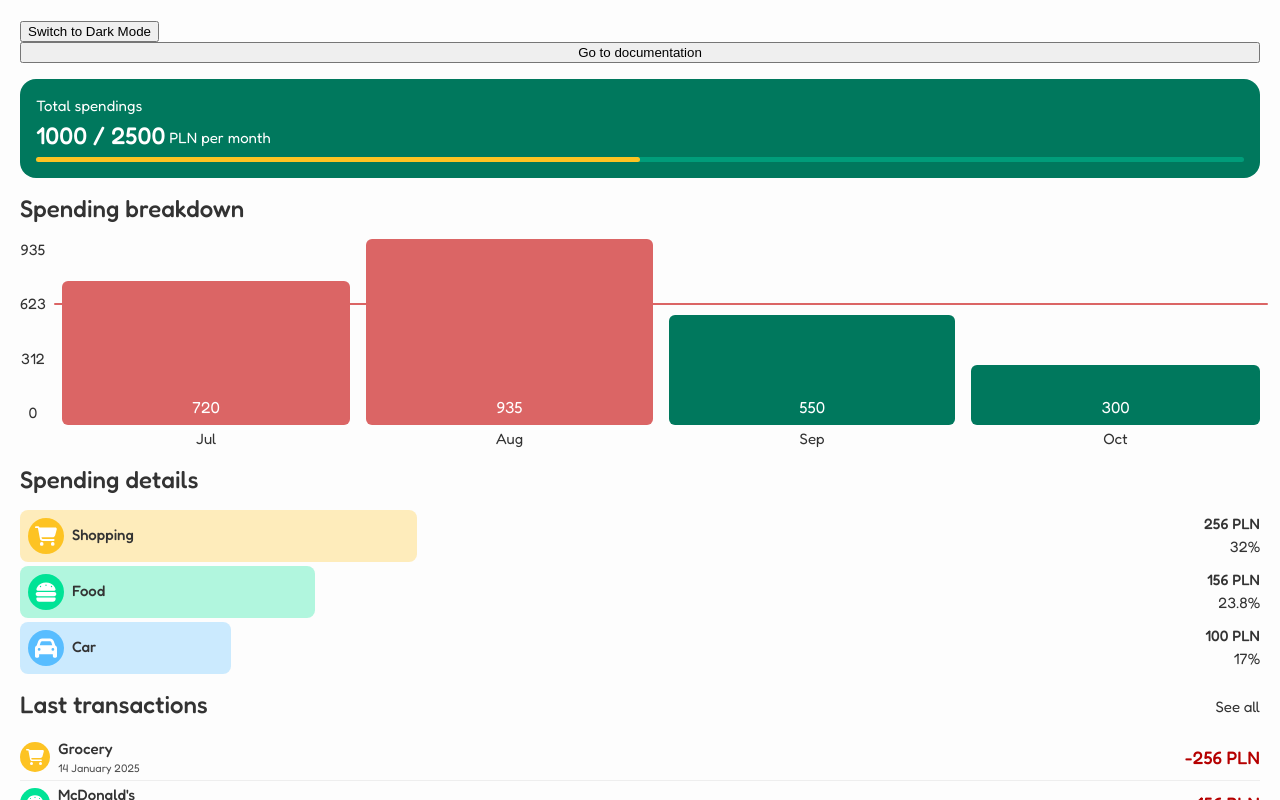
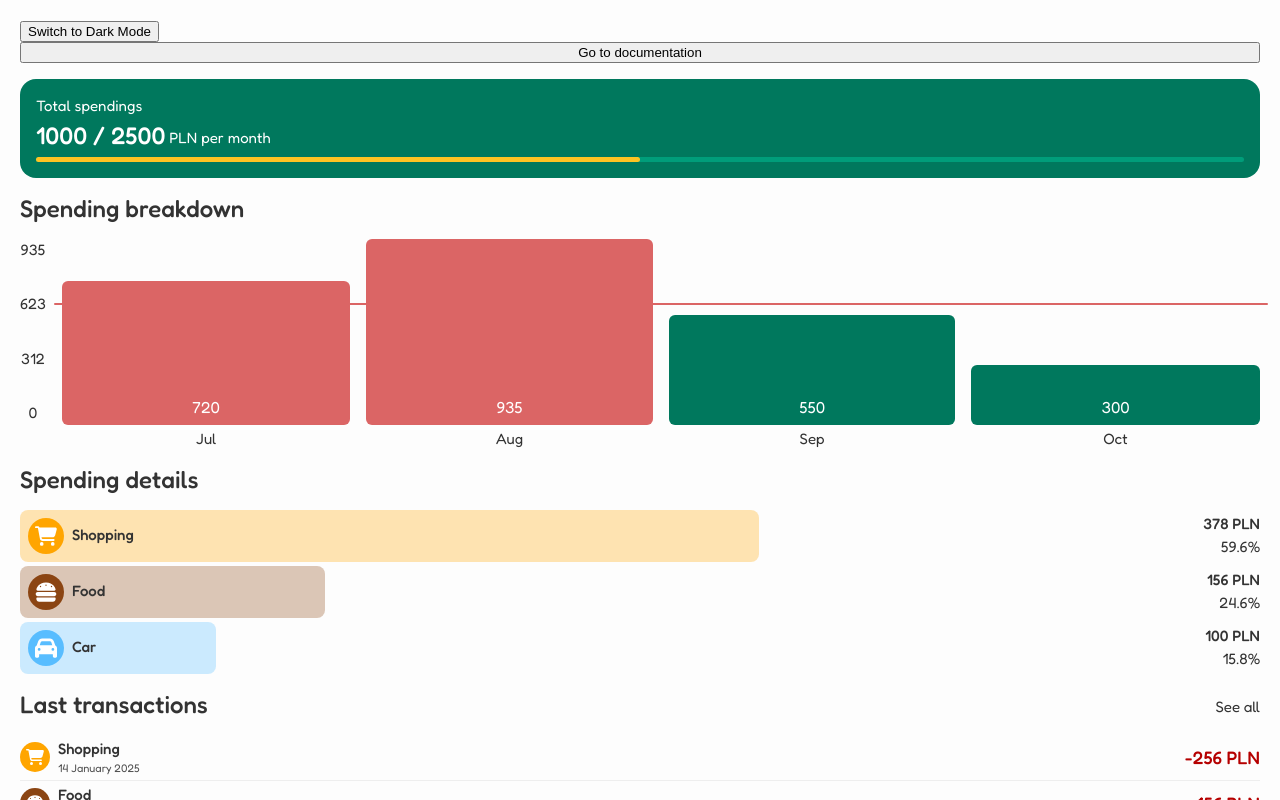
Before and after one commit to mateooosh/my-wallet, a React (Vite) app: page / in a window 1280 px wide. Built offline with nearby package versions, Linux system fonts and the light colour scheme.

Commit message:
render from variable

```diff
--- a/src/components/category-item/CategoryItem.tsx
+++ b/src/components/category-item/CategoryItem.tsx
@@ -1,18 +1,20 @@
-import { useTheme } from 'styled-components'
-import { useEffect, useState } from 'react'
+import { useEffect, useMemo, useState } from 'react'
 import { Flex } from '../styled/flexbox.ts'
 import { Body1, Body2 } from '../styled/fonts.ts'
+import { useSelector } from 'react-redux'
+import SettingsModel from '../../models/SettingsModel.ts'
 
 interface Props {
-  icon: string
   categoryName: string
-  amount: string
+  amount: number
   percentage: number
-  backgroundColor: string
 }
 
-export function CategoryItem({ icon, categoryName, amount, percentage, backgroundColor }: Props) {
-  const { theme } = useTheme()
+export function CategoryItem({ categoryName, amount, percentage }: Props) {
+  const currency = useSelector(state => state.currency)
+  const categoriesMap = useSelector(state => SettingsModel.getCategoriesMap(state.categories))
+  const icon: string = useMemo(() => categoriesMap[categoryName].icon, [categoriesMap, categoryName])
+  const backgroundColor: string = useMemo(() => categoriesMap[categoryName].color, [categoriesMap, categoryName])
 
   const [IconComponent, setIconComponent] = useState(null)
   const [animatedPercentage, setAnimatedPercentage] = useState(0)
@@ -46,7 +48,7 @@ export function CategoryItem({ icon, categoryName, amount, percentage, backgroun
         <Body1>{categoryName}</Body1>
       </Flex>
       <Flex $direction="column" $align="flex-end" style={{ zIndex: 2 }}>
-        <Body1>{amount}</Body1>
+        <Body1>{amount} {currency}</Body1>
         <Body2>{percentage}%</Body2>
       </Flex>
 
--- a/src/components/transaction-item/TransactionItem.tsx
+++ b/src/components/transaction-item/TransactionItem.tsx
@@ -4,18 +4,21 @@ import { Flex } from '../styled/flexbox.ts'
 import { Body1, Caption2, H3 } from '../styled/fonts.ts'
 import { formatValue } from '../../utils/utils.ts'
 import { useSelector } from 'react-redux'
+import SettingsModel from '../../models/SettingsModel.ts'
 
 interface Props {
-  icon: string
   categoryName: string
   amount: number
-  backgroundColor: string
   date: string
 }
 
-export function TransactionItem({ icon, categoryName, amount, backgroundColor, date }: Props) {
+export function TransactionItem({ categoryName, amount, date }: Props) {
   const { theme, font } = useTheme()
+
   const currency = useSelector(state => state.currency)
+  const categoriesMap = useSelector(state => SettingsModel.getCategoriesMap(state.categories))
+  const icon: string = useMemo(() => categoriesMap[categoryName].icon, [categoriesMap, categoryName])
+  const backgroundColor: string = useMemo(() => categoriesMap[categoryName].color, [categoriesMap, categoryName])
 
   const [IconComponent, setIconComponent] = useState(null)
 
--- /dev/null
+++ b/src/mocks/mocks.ts
@@ -0,0 +1,9 @@
+import TransactionModel from '../models/TransactionModel.ts'
+
+export const transactions: TransactionModel[] = [
+  new TransactionModel('Shopping', '14 January 2025', -256),
+  new TransactionModel('Food', '14 January 2025', -156),
+  new TransactionModel('Car', '13 January 2025', -100),
+  new TransactionModel('Salary', '13 January 2025', 3660),
+  new TransactionModel('Shopping', '13 January 2025', -122)
+]
--- a/src/models/SettingsModel.ts
+++ b/src/models/SettingsModel.ts
@@ -4,11 +4,17 @@ import * as _ from 'lodash'
 const defaultCategories: CategoryModel[] = [
   // new CategoryModel(1, 'Shopping', 'FaCartShopping', '#FDC323'),
   new CategoryModel(1, 'Shopping', 'FaCartShopping', '#FFA500'),
-  new CategoryModel(2, 'Food', 'FaBurger', '#00E396'),
+  new CategoryModel(2, 'Food', 'FaBurger', '#8B4513'),
   new CategoryModel(3, 'Car', 'FaCar', '#58BDFF'),
   new CategoryModel(4, 'Salary', 'FaWallet', '#FF4560'),
-  new CategoryModel(5, 'Health', 'FaHeartPulse', '#DC143C'),
-  new CategoryModel(6, 'Transport', 'FaBusSimple', '#FFD700')
+  new CategoryModel(5, 'Health', 'FaHeartPulse', '#20C997'),
+  new CategoryModel(6, 'Transport', 'FaBusSimple', '#FFD700'),
+  new CategoryModel(7, 'Love', 'FaHeart', '#DC143C')
+
+
+  // 00E396
+  // 2F4F4F
+  // 8B4513
 ]
 
 export default class SettingsModel {
--- a/src/models/TransactionModel.ts
+++ b/src/models/TransactionModel.ts
@@ -1,15 +1,11 @@
 export default class TransactionModel {
-  icon: string
   categoryName: string
   date: string
   amount: number
-  backgroundColor: string
 
-  constructor(icon: string, categoryName: string, date: string, amount: number, backgroundColor: string) {
-    this.icon = icon
+  constructor(categoryName: string, date: string, amount: number) {
     this.categoryName = categoryName
     this.date = date
     this.amount = amount
-    this.backgroundColor = backgroundColor
   }
 }
--- a/src/views/main/Main.tsx
+++ b/src/views/main/Main.tsx
@@ -7,6 +7,10 @@ import { CategoryItem } from '../../components/category-item/CategoryItem.tsx'
 import { TransactionItem } from '../../components/transaction-item/TransactionItem.tsx'
 import Documentation from '../documentation/Documentation.tsx'
 import { useNavigate } from 'react-router-dom'
+import { useMemo } from 'react'
+import { transactions } from '../../mocks/mocks.ts'
+import * as _ from 'lodash'
+import TransactionModel from '../../models/TransactionModel.ts'
 
 const dataSource = [
   {
@@ -35,6 +39,40 @@ function Main() {
     navigate('/documentation')
   }
 
+  const spendings: TransactionModel[] = useMemo(() => {
+    return _.filter(transactions, (transaction: TransactionModel): boolean => transaction.amount < 0)
+  }, [transactions])
+
+  const totalSpending: number = useMemo(() => {
+    return Math.abs(_.sumBy(spendings, 'amount'))
+  }, [spendings])
+
+  const spendingsByCategorySum = useMemo(() => {
+    const spendingsByCategory = _.reduce(spendings, (result: any, spending: TransactionModel): any => {
+      if (!result[spending.categoryName]) {
+        result[spending.categoryName] = []
+      }
+
+      result[spending.categoryName].push(spending)
+
+      return result
+    }, {})
+
+    return _.mapValues(spendingsByCategory, (categorySpendings: TransactionModel[]) => {
+      return Math.abs(_.sumBy(categorySpendings, 'amount'))
+    })
+  }, [spendings])
+
+  const spendingDetails = useMemo(() => {
+    return _.reverse(_.sortBy(_.map(_.keys(spendingsByCategorySum), (categoryName) => {
+      return {
+        categoryName,
+        amount: spendingsByCategorySum[categoryName],
+        percentage: _.round(spendingsByCategorySum[categoryName] / totalSpending * 100, 1)
+      }
+    }), 'amount'))
+  }, [spendingsByCategorySum, totalSpending])
+
   return (
     <Flex $direction="column" $gap="16px">
       <button onClick={goToDocumentation}>Go to documentation</button>
@@ -49,9 +87,10 @@ function Main() {
 
       <H1>Spending details</H1>
       <Flex $direction="column" $gap="4px">
-        <CategoryItem icon="FaCartShopping" categoryName="Shopping" amount="256 PLN" percentage="32" backgroundColor="#FDC323"/>
-        <CategoryItem icon="FaBurger" categoryName="Food" amount="156 PLN" percentage="23.8" backgroundColor="#00E396"/>
-        <CategoryItem icon="FaCar" categoryName="Car" amount="100 PLN" percentage="17" backgroundColor="#58BDFF"/>
+        {spendingDetails.map((detail, key) =>
+          <CategoryItem key={key} categoryName={detail.categoryName} amount={detail.amount}
+                        percentage={detail.percentage}/>
+        )}
       </Flex>
 
       <Flex $align="flex-end">
@@ -61,10 +100,9 @@ function Main() {
         <Body2 onClick={() => navigate('/transactions')}>See all</Body2>
       </Flex>
       <Flex $direction="column" $gap="1px" style={{ backgroundColor: theme.theme.divider }}>
-        <TransactionItem icon="FaCartShopping" categoryName="Grocery" date="14 January 2025" amount="-256" backgroundColor="#FDC323"/>
-        <TransactionItem icon="FaBurger" categoryName="McDonald's" date="14 January 2025" amount="-156" backgroundColor="#00E396"/>
-        <TransactionItem icon="FaCar" categoryName="Car" date="13 January 2025" amount="-100" backgroundColor="#58BDFF"/>
-        <TransactionItem icon="FaWallet" categoryName="Salary" date="13 January 2025" amount="5660" backgroundColor="#FF4560"/>
+        {transactions.slice(0, 4).map(({ categoryName, date, amount }: TransactionModel, key: number) =>
+          <TransactionItem key={key} categoryName={categoryName} date={date} amount={amount}/>
+        )}
       </Flex>
 
       <Documentation/>
--- a/src/views/transactions/Transactions.tsx
+++ b/src/views/transactions/Transactions.tsx
@@ -1,16 +1,10 @@
 import { useTheme } from 'styled-components'
-import { H1 } from '../../components/styled/fonts.ts'
+import { Body1, H1, H3 } from '../../components/styled/fonts.ts'
 import { Flex } from '../../components/styled/flexbox.ts'
 import { TransactionItem } from '../../components/transaction-item/TransactionItem.tsx'
+import { transactions } from '../../mocks/mocks.ts'
 import TransactionModel from '../../models/TransactionModel.ts'
-
-const transactions = [
-  new TransactionModel('FaCartShopping', 'Grocery', '14 January 2025', -256, '#FDC323'),
-  new TransactionModel('FaBurger', 'McDonald\'s', '14 January 2025', -156, '#00E396'),
-  new TransactionModel('FaCar', 'Car', '13 January 2025', -100, '#58BDFF'),
-  new TransactionModel('FaWallet', 'Salary', '13 January 2025', 5660, '#FF4560'),
-  new TransactionModel('FaCartShopping', 'Grocery', '13 January 2025', -122, '#FDC323')
-]
+import { Grid } from '../../components/styled/grid.ts'
 
 function Transactions() {
   const theme = useTheme()
@@ -18,10 +12,17 @@ function Transactions() {
   return (
     <Flex $direction="column" $gap="16px">
       <H1>Transactions</H1>
+      {/*<div>Type (segmented controls)</div>*/}
+      {/*<Grid $columns="1fr 1fr" $gap="8px">*/}
+      {/*  <div>From</div>*/}
+      {/*  <div>To</div>*/}
+      {/*  <div>Amount from</div>*/}
+      {/*  <div>Amount to</div>*/}
+      {/*</Grid>*/}
       <Flex $direction="column" $gap="1px" style={{ backgroundColor: theme.theme.divider }}>
-        {transactions.map(({ icon, categoryName, date, amount, backgroundColor }, index) =>
-          <TransactionItem key={index} icon={icon} categoryName={categoryName} date={date} amount={amount}
-                           backgroundColor={backgroundColor}/>
+        {/*<H3 style={{ padding: '4px 8px' }}>14 January 2024</H3>*/}
+        {transactions.map(({ categoryName, date, amount }: TransactionModel, key: number) =>
+          <TransactionItem key={key} categoryName={categoryName} date={date} amount={amount}/>
         )}
       </Flex>
     </Flex>
```
